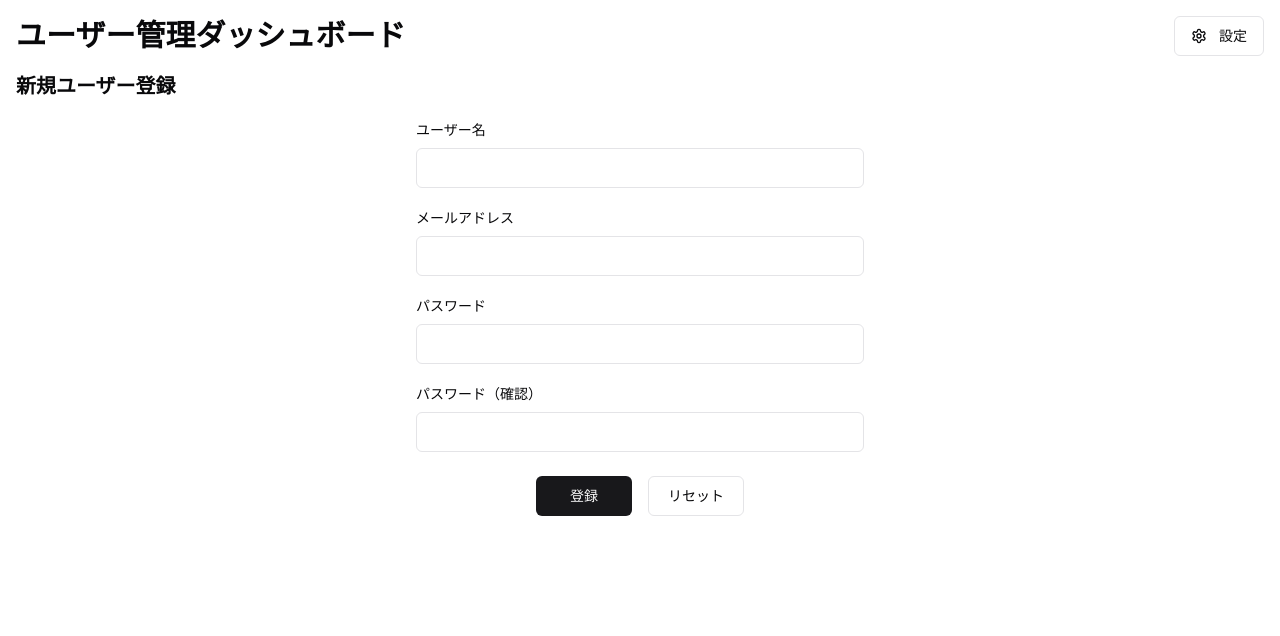
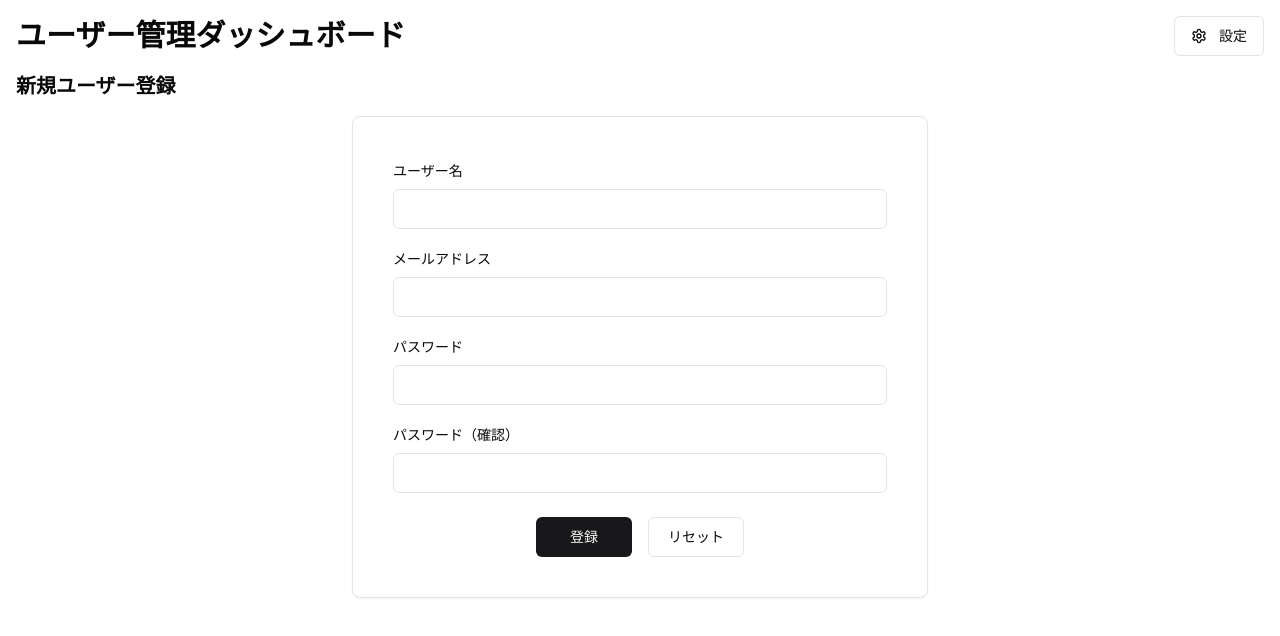
Before and after one commit to siakas/nextjs-react-hook-form-sample, a Next.js app: page /user/new in a window 1280 px wide. Shown: the top 636 px of the page. Built offline with nearby package versions, Linux system fonts and the light colour scheme.

Commit message:
Update: フォームスタイルを変更

```diff
--- a/components/features/form/RegisterForm.tsx
+++ b/components/features/form/RegisterForm.tsx
@@ -3,6 +3,7 @@ import { zodResolver } from "@hookform/resolvers/zod";
 import { useForm } from "react-hook-form";
 import { toast } from "sonner";
 import { Button } from "@/components/ui/button";
+import { Card, CardContent } from "@/components/ui/card";
 import {
   Form,
   FormControl,
@@ -64,11 +65,10 @@ export const RegisterForm = () => {
   };
 
   return (
+    <Card className="mx-auto my-4 max-w-xl">
+      <CardContent className="p-10">
         <Form {...form}>
-      <form
-        onSubmit={form.handleSubmit(onSubmit)}
-        className="mx-auto my-4 max-w-md space-y-4"
-      >
+          <form onSubmit={form.handleSubmit(onSubmit)} className="space-y-4">
             <FormField
               control={form.control}
               name="username"
@@ -136,5 +136,7 @@ export const RegisterForm = () => {
             </div>
           </form>
         </Form>
+      </CardContent>
+    </Card>
   );
 };
--- a/components/features/form/UserEditForm.tsx
+++ b/components/features/form/UserEditForm.tsx
@@ -4,6 +4,7 @@ import { zodResolver } from "@hookform/resolvers/zod";
 import { useForm } from "react-hook-form";
 import { toast } from "sonner";
 import { Button } from "@/components/ui/button";
+import { Card, CardContent } from "@/components/ui/card";
 import {
   Form,
   FormControl,
@@ -24,9 +25,9 @@ type Props = {
 export const UserEditForm = ({ userId }: Props) => {
   const router = useRouter();
 
+  // ストアからユーザー一覧と更新メソッドを取得
   const users = useUserStore((state) => state.users);
   const updateUser = useUserStore((state) => state.updateUser);
-  // console.log(users);
 
   // ユーザー情報を取得
   const user = users.find((user) => user.id === userId);
@@ -57,14 +58,7 @@ export const UserEditForm = ({ userId }: Props) => {
     router.push("/");
   };
 
-  //   // ユーザー情報を更新
-  //   const onSubmit = (formData: UserEdit) => {
-  //     updateUser(userId, formData);
-  //     toast(`${formData.username}の情報を更新しました`);
-  //     router.push("/");
-  //   };
-
-  // 取得したユーザーデータをフォームにセット
+  // 初期表示としてユーザー情報をフォームにセット
   useEffect(() => {
     if (user) {
       form.reset({
@@ -89,11 +83,10 @@ export const UserEditForm = ({ userId }: Props) => {
   }
 
   return (
+    <Card className="mx-auto my-4 max-w-xl">
+      <CardContent className="p-10">
         <Form {...form}>
-      <form
-        onSubmit={form.handleSubmit(onSubmit)}
-        className="mx-auto my-4 max-w-md space-y-4"
-      >
+          <form onSubmit={form.handleSubmit(onSubmit)} className="space-y-4">
             {/* ユーザー名は変更不可 */}
             <div className="space-y-1">
               <FormLabel>ユーザー名（変更できません）</FormLabel>
@@ -221,87 +214,7 @@ export const UserEditForm = ({ userId }: Props) => {
             </div>
           </form>
         </Form>
+      </CardContent>
+    </Card>
   );
 };
-
-// export const UserEditForm = ({ userId }: Props) => {
-//   const router = useRouter();
-//   const users = useUserStore((state) => state.users);
-//   const updateUser = useUserStore((state) => state.updateUser);
-
-//   // フォームを設定
-//   const form = useForm<UserEdit>({
-//     resolver: zodResolver(userEditSchema),
-//     defaultValues: {
-//       username: "",
-//       email: "",
-//     },
-//   });
-
-//   // ユーザー情報を更新
-//   const onSubmit = (formData: UserEdit) => {
-//     updateUser(userId, formData);
-//     toast(`${formData.username}の情報を更新しました`);
-//     router.push("/");
-//   };
-
-//   // 取得したユーザーデータをフォームにセット
-//   useEffect(() => {
-//     if (user) {
-//       form.reset({
-//         username: user.username,
-//         email: user.email,
-//       });
-//     }
-//   }, [form, user]);
-
-//   if (!user) {
-//     return <div>ユーザーが見つかりません</div>;
-//   }
-
-//   return (
-//     <Form {...form}>
-//       <form onSubmit={form.handleSubmit(onSubmit)} className="space-y-6">
-//         <FormField
-//           control={form.control}
-//           name="username"
-//           render={({ field }) => (
-//             <FormItem>
-//               <FormLabel>ユーザー名</FormLabel>
-//               <FormControl>
-//                 <Input type="text" {...field} />
-//               </FormControl>
-//               <FormMessage />
-//             </FormItem>
-//           )}
-//         />
-//         <FormField
-//           control={form.control}
-//           name="email"
-//           render={({ field }) => (
-//             <FormItem>
-//               <FormLabel>メールアドレス</FormLabel>
-//               <FormControl>
-//                 <Input type="email" {...field} />
-//               </FormControl>
-//               <FormMessage />
-//             </FormItem>
-//           )}
-//         />
-//         <div className="flex justify-center gap-4 pt-2">
-//           <Button type="submit" className="min-w-24">
-//             更新
-//           </Button>
-//           <Button
-//             type="button"
-//             variant="outline"
-//             onClick={() => router.push("/")}
-//             className="min-w-24"
-//           >
-//             キャンセル
-//           </Button>
-//         </div>
-//       </form>
-//     </Form>
-//   );
-// };
--- a/package.json
+++ b/package.json
@@ -1,6 +1,6 @@
 {
   "name": "react-hook-form-sample",
-  "version": "0.2.1",
+  "version": "0.2.2",
   "private": true,
   "scripts": {
     "dev": "next dev",
--- a/stores/userStore.ts
+++ b/stores/userStore.ts
@@ -1,5 +1,6 @@
 import { create } from "zustand";
 import { createJSONStorage, devtools, persist } from "zustand/middleware";
+import { dummyUsers } from "@/mock/dummyUsers";
 import type { User } from "@/types";
 import type { UserEditFormInput } from "@/types/schema";
 
@@ -18,7 +19,7 @@ export const useUserStore = create<UserStore>()(
   devtools(
     persist(
       (set) => ({
-        users: [],
+        users: dummyUsers,
         addUser: (user) =>
           set(
             (state) => ({
```
Lines whose indentation alone changed are shown as unchanged.
